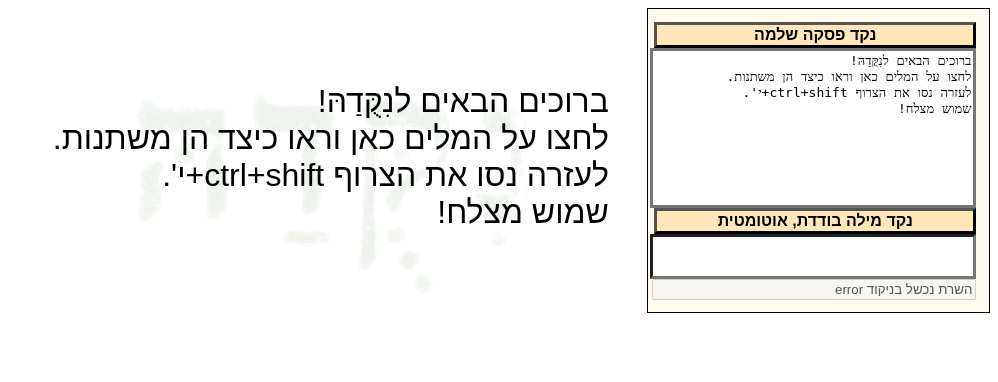
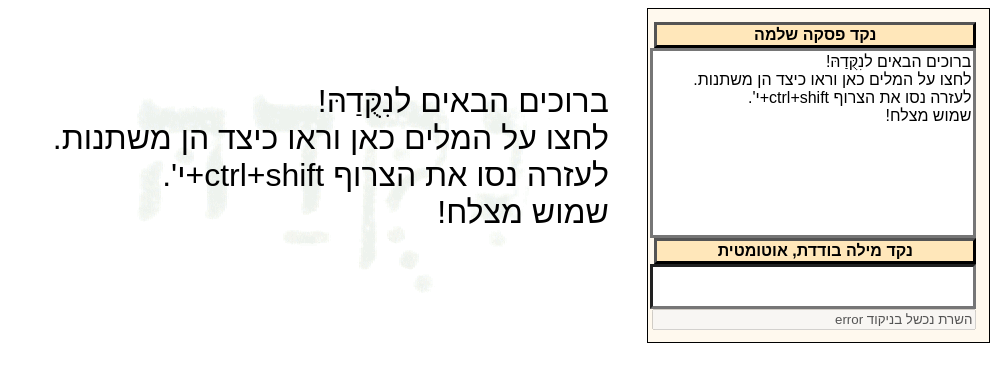
Before and after one commit to veltzer/gae-nikuda, a Flask app: page / in a window 1280 px wide. Shown: the top 382 px of the page, without its empty margins (282-1280 px from the left). Run offline with Flask 2, Linux system fonts and the light colour scheme; data that the repository does not hold is empty; parts of the project's set-up code (start-up, migrations or seed data) failed here and were passed over.

Commit message:
no commit message given

```diff
--- a/static/css/nikuda.css
+++ b/static/css/nikuda.css
@@ -1,4 +1,5 @@
-body {
+/* this is the right way to set a property on all elements */
+* {
 	font-family: arial;
 }
 .nikuda_label {
```
